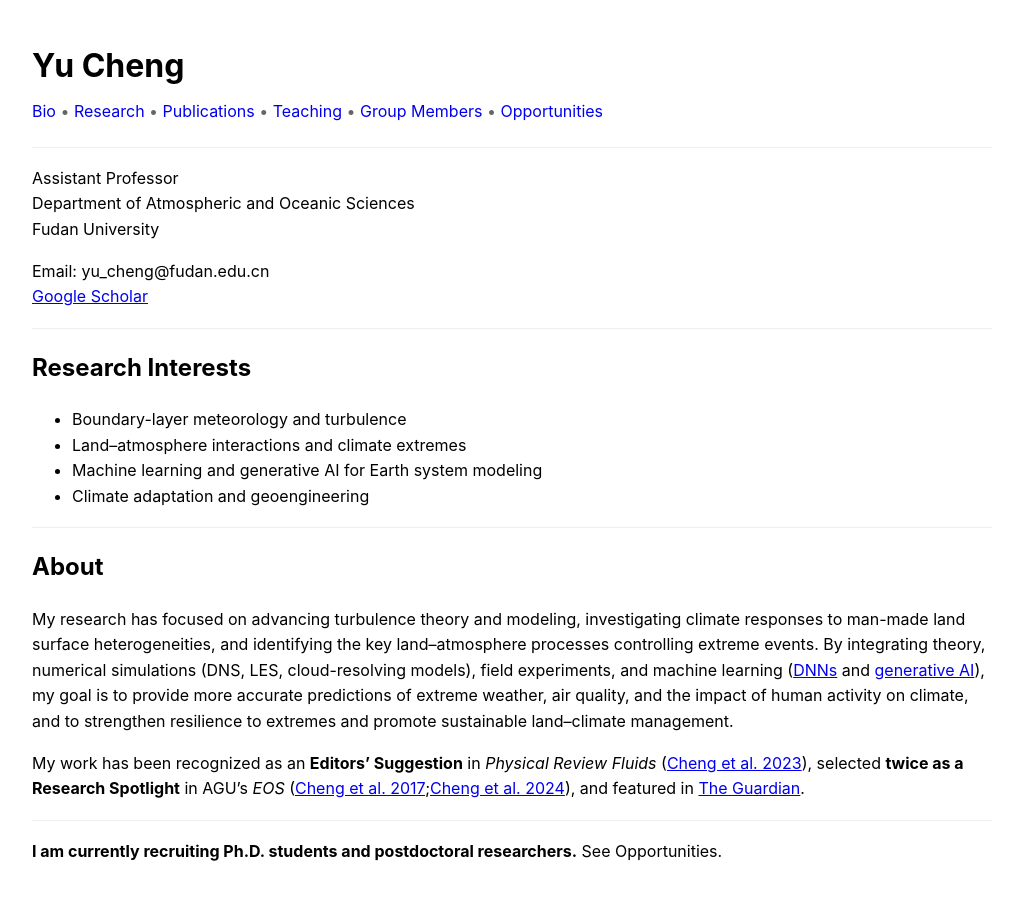
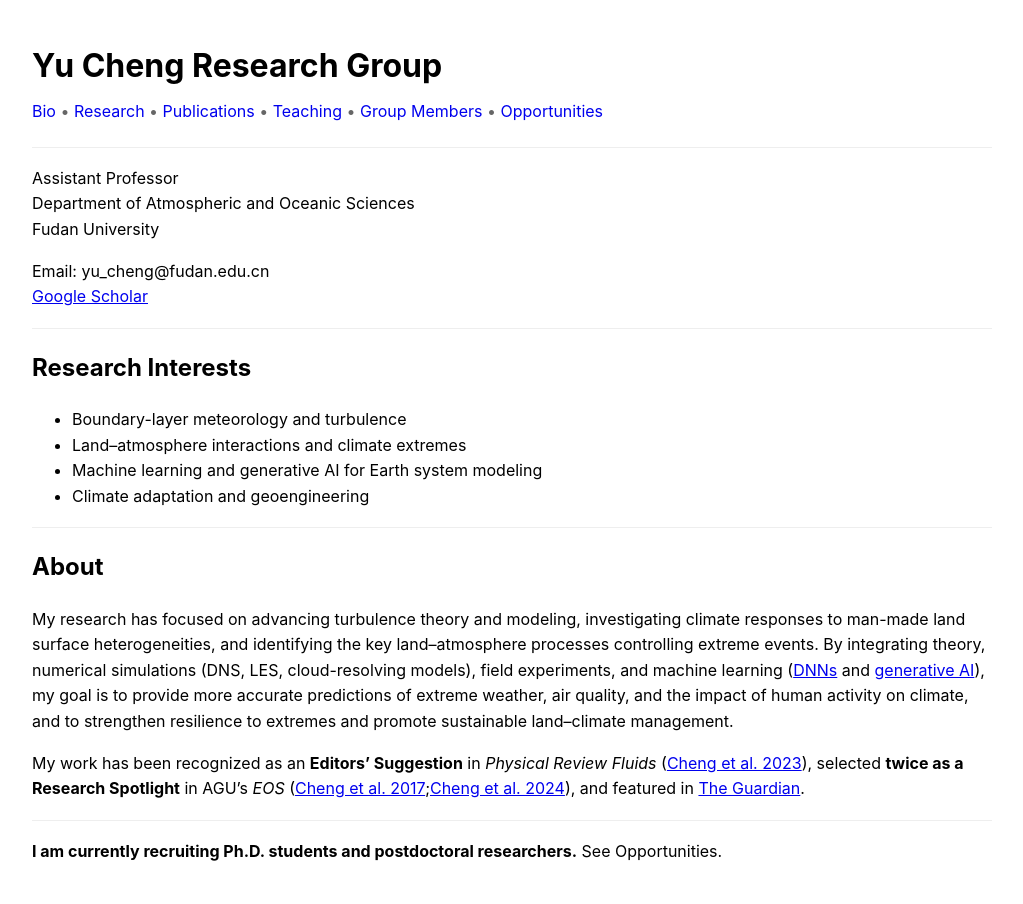
Before and after one commit to yc2965/yc2965.github.io, a Jekyll site: the page built from index.md, in a window 1280 px wide. Shown: the whole page, without its empty margins (128-1151 px from the left). Built offline with Jekyll 4.4.1, drawn with Linux system fonts in a browser that asks for light colours; our own code applies the rules of GitHub Pages for plain Markdown files.

Commit message:
Update _config.yml

```diff
--- a/_config.yml
+++ b/_config.yml
@@ -1,3 +1,3 @@
-title: Yu Cheng
+title: Yu Cheng Research Group
 description: "Research • Publications • Teaching • Contact"
 theme: jekyll-theme-minimal
```
